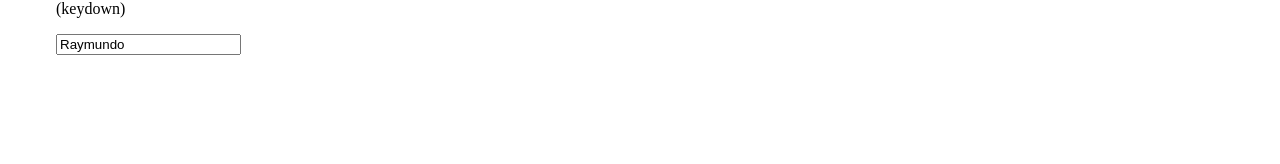
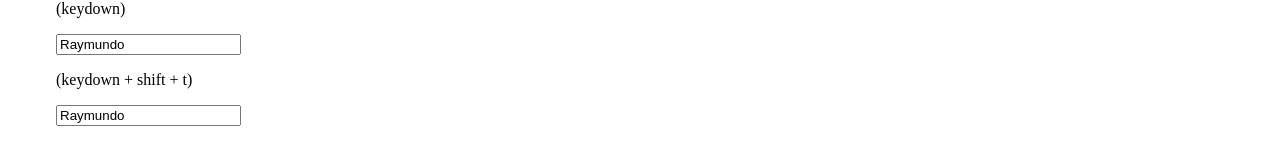
Before and after one commit to raewashere/todoapp, an Angular app: page /labs in a window 1280 px wide. Shown: the part 1156-1320 px from the top of the page. Before the commit the page ends 1267 px from the top, so only its background shows below. Built offline with nearby package versions, Linux system fonts and the light colour scheme.

Commit message:
keydown especifico

```diff
--- a/src/app/pages/labs/labs.component.html
+++ b/src/app/pages/labs/labs.component.html
@@ -35,5 +35,7 @@
     <!--Event binding: Deteccion de entrada de teclado -->
     <p>(keydown)</p>
     <input type="text"   [value]="person.name" (keydown)="keydownHandler($event)" />
-
+    <!--Event binding: Deteccion de entrada de teclado especifica, tecla o comando-->
+    <p>(keydown + shift + t)</p>
+    <input type="text"   [value]="person.name" (keydown.shift.t)="changeHandler($event)" />
 </div>
```
